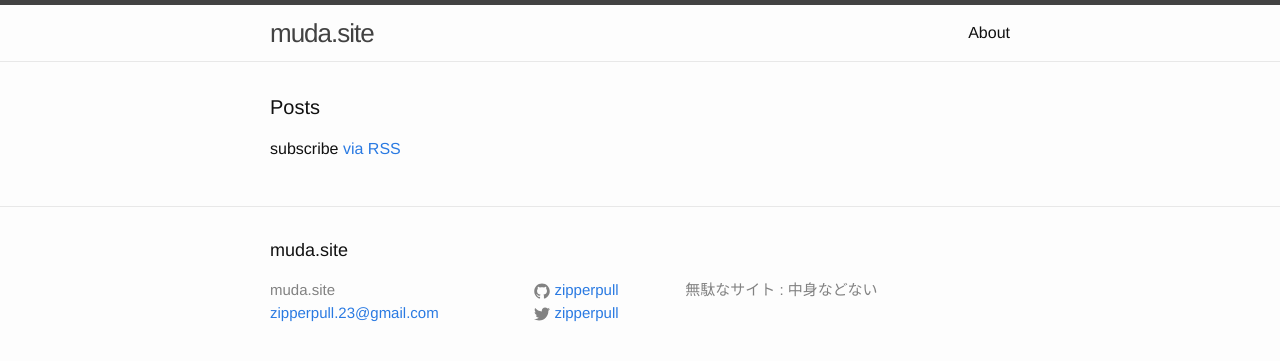
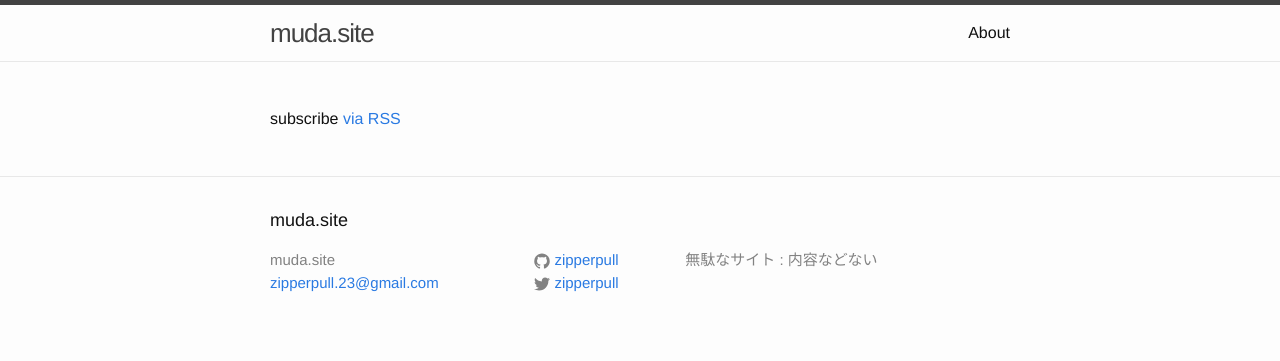
Before and after one commit to mudasite/mudasite.github.io, a Jekyll site: the page built from index.html, in a window 1280 px wide. Shown: the top 361 px of the page. Built offline with Jekyll 4.4.1, drawn with Linux system fonts in a browser that asks for light colours.

Commit message:
レイアウト調整

```diff
--- a/_config.yml
+++ b/_config.yml
@@ -9,7 +9,7 @@
 title: muda.site
 email: zipperpull.23@gmail.com
 description: > # this means to ignore newlines until "baseurl:"
-  無駄なサイト : 中身などない
+  無駄なサイト : 内容などない
 baseurl: "" # the subpath of your site, e.g. /blog
 url: "http://www.muda.site" # the base hostname & protocol for your site
 twitter_username: zipperpull
--- a/index.html
+++ b/index.html
@@ -3,8 +3,6 @@ layout: default
 ---
 
 <div class="home">
-
-  <h1 class="page-heading">Posts</h1>
 
   <ul class="post-list">
     {% for post in site.posts %}
@@ -14,6 +12,8 @@ layout: default
         <h2>
           <a class="post-link" href="{{ post.url | prepend: site.baseurl }}">{{ post.title }}</a>
         </h2>
+
+        {{ post.excerpt | remove: '<p>' | remove: '</p>' }}
       </li>
     {% endfor %}
   </ul>
```
